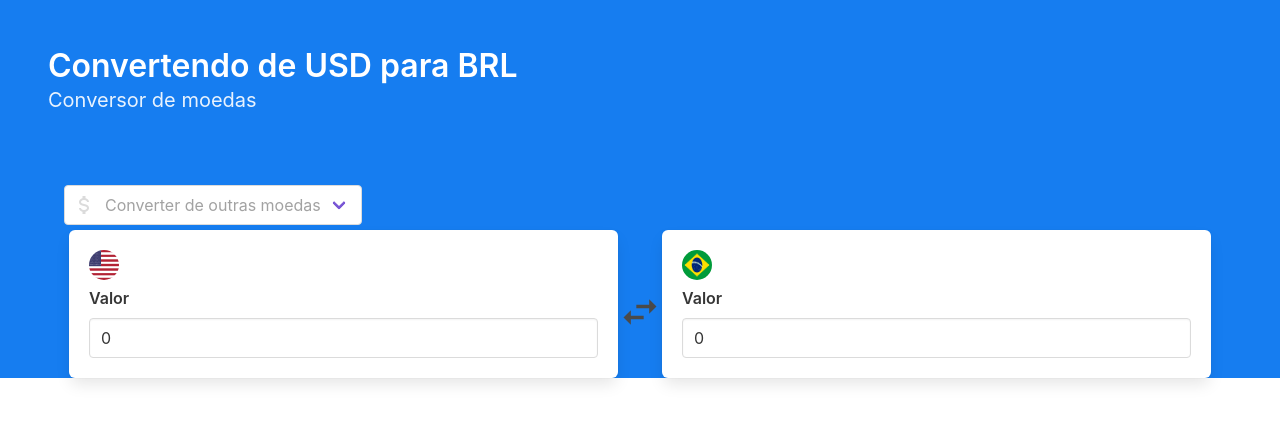
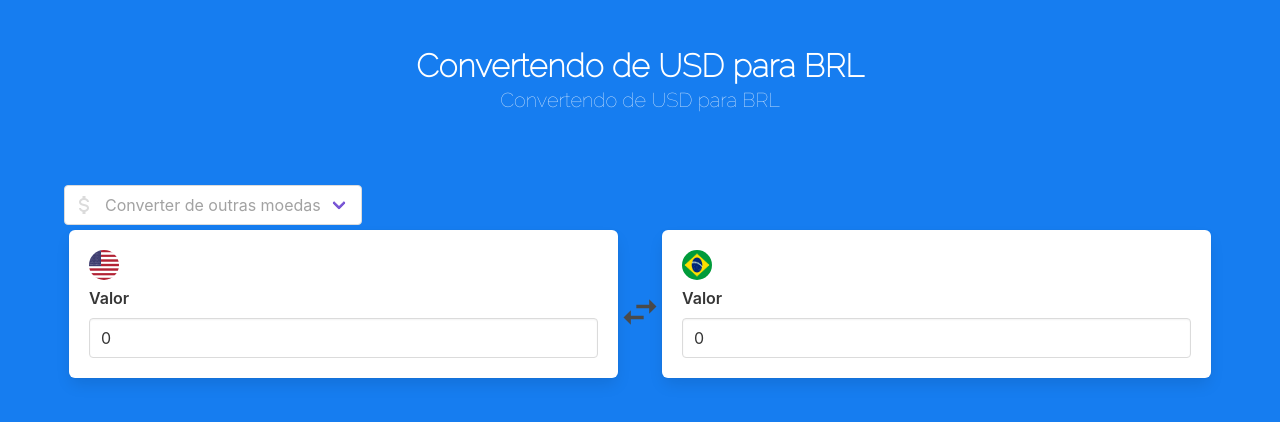
Before and after one commit to carlosrodr1/money_converter, a Vue app: page / in a window 1280 px wide. Shown: the top 422 px of the page. Built offline with nearby package versions, Linux system fonts and the light colour scheme.

Commit message:
Pequenos ajustes no design

```diff
--- a/public/index.html
+++ b/public/index.html
@@ -1,6 +1,6 @@
 
 <!DOCTYPE html>
-<html lang="">
+<html lang="pt-br">
   <head>
     <meta charset="utf-8">
     <meta http-equiv="X-UA-Compatible" content="IE=edge">
@@ -17,4 +17,9 @@
     <div id="app"></div>
     <!-- built files will be auto injected -->
   </body>
+
+  <style>
+    html {background: #167df0}
+  </style>
+
 </html>
--- a/src/App.vue
+++ b/src/App.vue
@@ -4,9 +4,6 @@
   </div>
 </template>
 
-<style scoped>
-  html {background: #167df0}
-</style>
 
 <script>
 import Main from "./components/Main.vue";
--- a/src/components/Converter/Converter.vue
+++ b/src/components/Converter/Converter.vue
@@ -84,22 +84,33 @@ export default {
 
   methods: {
     getCurrencyValue() {
-      const currency = `${this.creditA}_${this.creditB}`;
+      const creditA = this.creditA;
+      const creditB = this.creditB;
+      let currency = `${this.creditA}_${this.creditB}`;
       let url = `https://free.currconv.com/api/v7/convert?apiKey=115fb233fc92a88e2935&q=${currency}&compact=115fb233fc92a88e2935`;
 
       this.$http.get(url).then((response) => {
-        const cotation = response.data.results[currency].val;
+        let cotation = response.data.results[currency].val;
+        let symbols = [];
+        symbols["USD"] = "$";
+        symbols["BRL"] = "R$";
+        symbols["EUR"] = "€";
+
+        console.log(symbols);
+
         this.valueB = (cotation * this.valueA).toFixed(2);
 
         this.$emit("changeValue", {
-          newValue: `Convertendo de ${this.creditA} para ${this.creditB} `,
+          newValue: `${symbols[creditA]}1,00 hoje equivale ${
+            symbols[creditB]
+          }${cotation.toFixed(2)} `,
         });
       });
     },
 
     changeCurrency(e) {
-      console.log('f');
-       this.$emit("changeCurrency", e);
+      console.log("f");
+      this.$emit("changeCurrency", e);
     },
     switchCredits() {
       const saved = this.valueA;
--- a/src/components/Hero/Hero.vue
+++ b/src/components/Hero/Hero.vue
@@ -1,11 +1,21 @@
 <template>
-  <section :class="'hero custom ' + typeAlert">
-    <div class="hero-body">
+  <section :class="'hero ' + typeAlert">
+    <div class="hero-body custom">
       <p class="title">{{ title }}</p>
       <p class="subtitle">{{subTitle}}</p>
     </div>
   </section>
 </template>
+
+<style scoped>
+@import url('https://fonts.googleapis.com/css2?family=Raleway:wght@100&display=swap');
+
+.custom {
+  font-family: 'Raleway';
+  text-align: center;
+}
+</style>
+
 <script>
 export default {
   name: "Hero",
--- a/src/components/Main.vue
+++ b/src/components/Main.vue
@@ -4,6 +4,11 @@
       typeAlert="is-info"
       :title="
         receivedValue != ''
+          ? receivedValue
+          : `Convertendo de ${this.valueA} para ${this.valueB} `
+      "
+
+     :subTitle="receivedValue != ''
           ? receivedValue
           : `Convertendo de ${this.valueA} para ${this.valueB} `
       "
```
